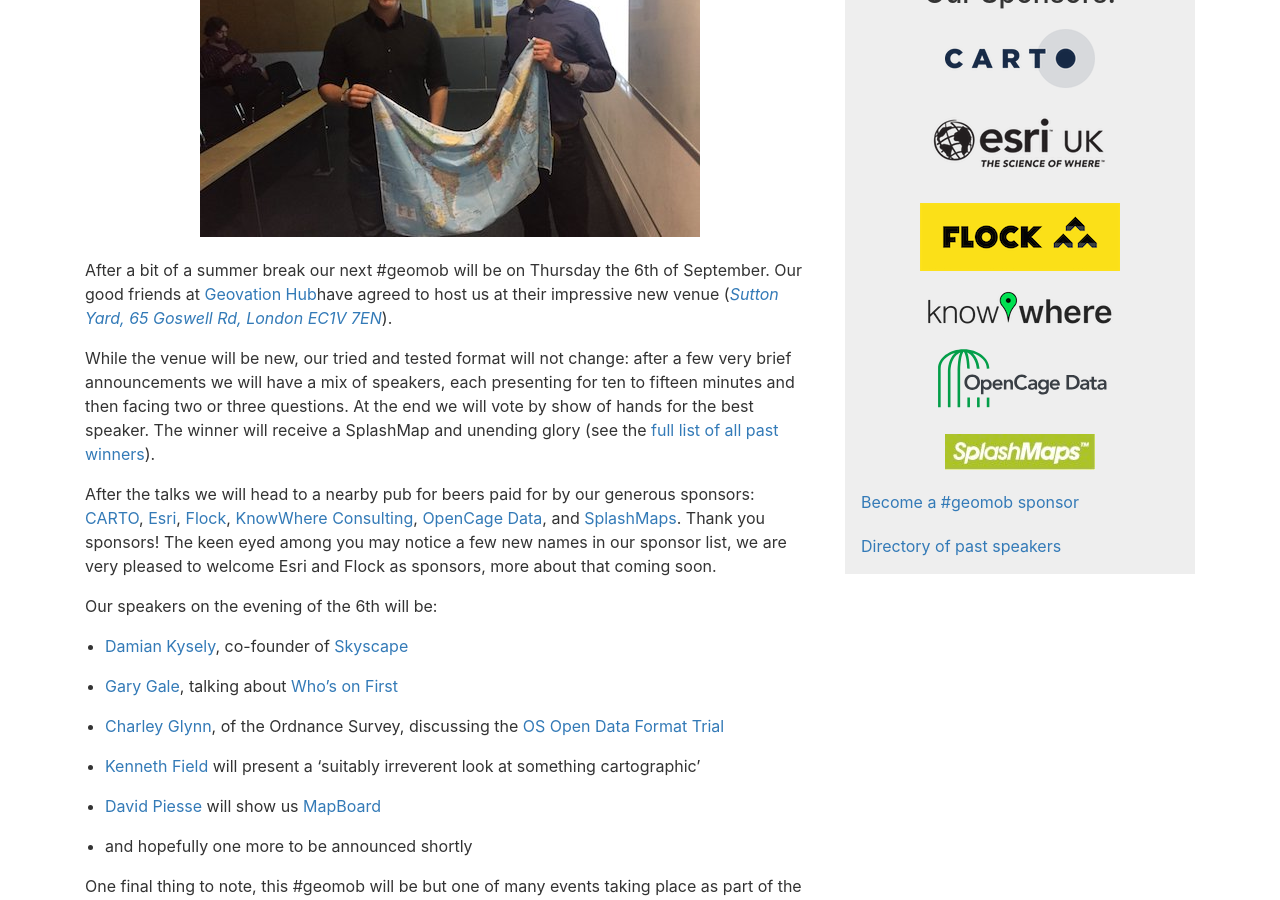
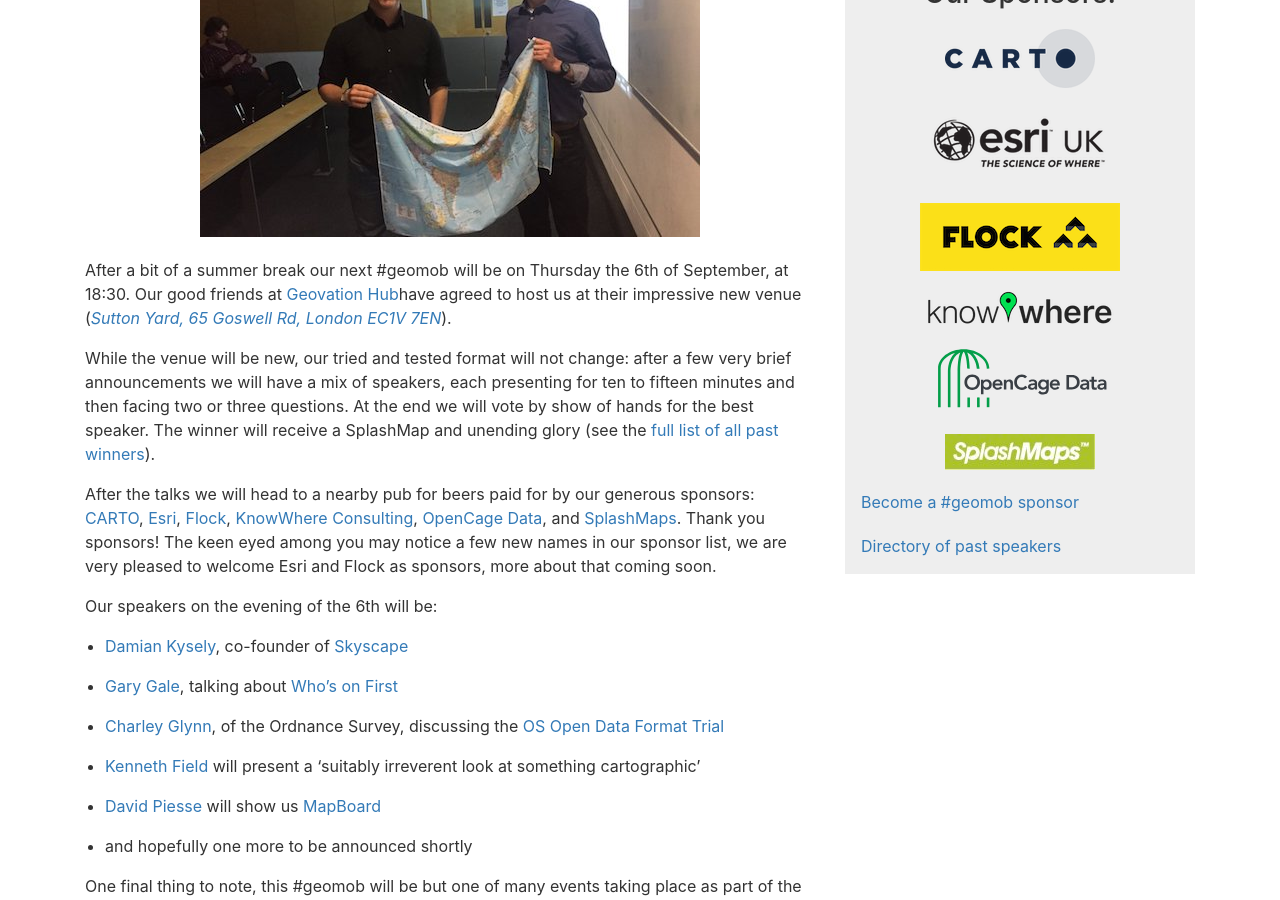
Before and after one commit to geomob/geomob-website, a Jekyll site: the page built from _posts/2018-06-11-sept-6th-geomob-details.markdown, in a window 1280 px wide and 900 px high, scrolled down 497 px. Built offline with Jekyll 4.4.1, drawn with Linux system fonts in a browser that asks for light colours; comment, search, counter and statistics services are not loaded.

Commit message:
forgot to put start time

```diff
--- a/_posts/2018-06-11-sept-6th-geomob-details.markdown
+++ b/_posts/2018-06-11-sept-6th-geomob-details.markdown
@@ -16,7 +16,7 @@
 ![image](/images/chris-201806.jpg){: .center-image }
 
 After a bit of a summer break our next #geomob will be on Thursday the
-6th of September.
+6th of September, at 18:30.
 Our good friends at [Geovation Hub](https://geovation.uk/hub/ )have agreed to host us at their impressive new venue (_[Sutton Yard, 65 Goswell Rd, London EC1V 7EN](https://www.openstreetmap.org/#map=19/51.52435/-0.09975)_).
 
 While the venue will be new, our tried and tested format will not change: after a few very brief announcements we will have a mix of speakers, each presenting for ten to fifteen minutes and then facing two or three questions. At the end we will vote by show of hands for the best speaker. The winner will receive a SplashMap and unending glory (see the [full list of all past winners](http://geomobldn.org/past-speakers)).
```
